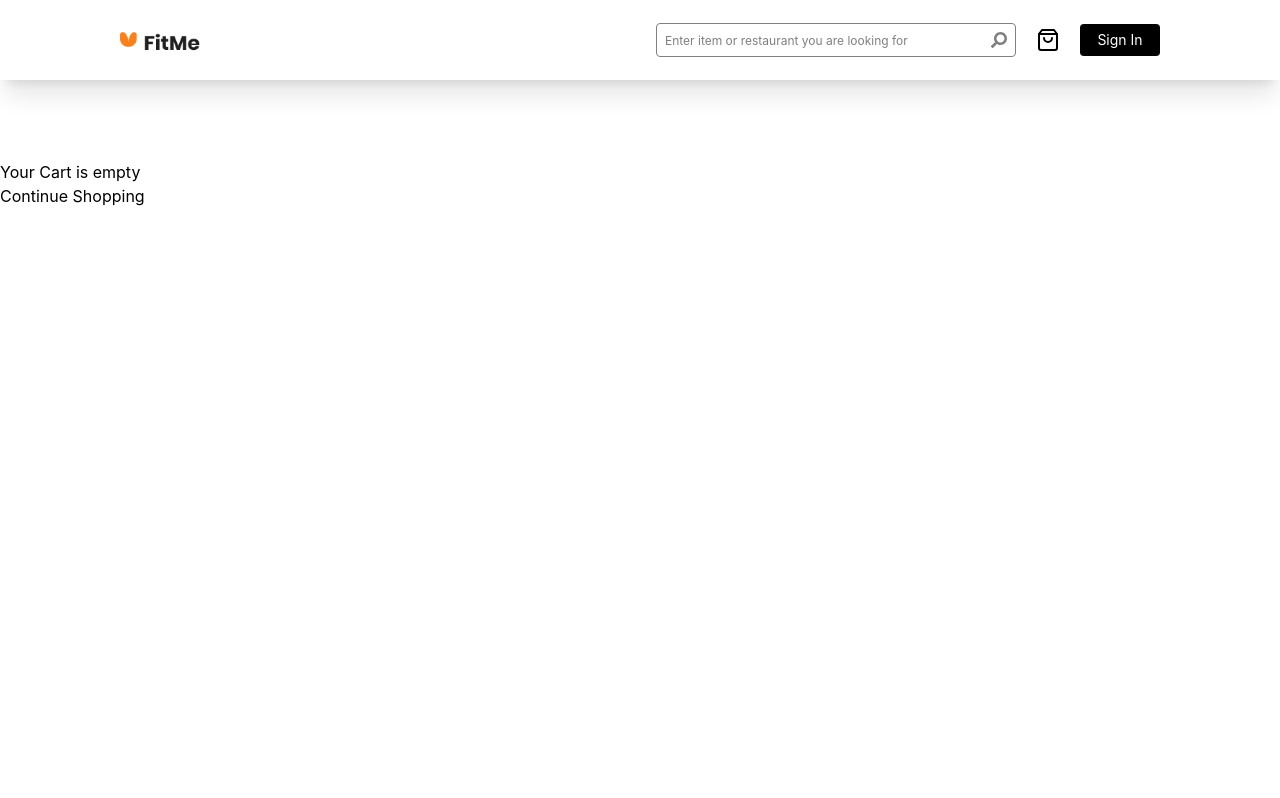
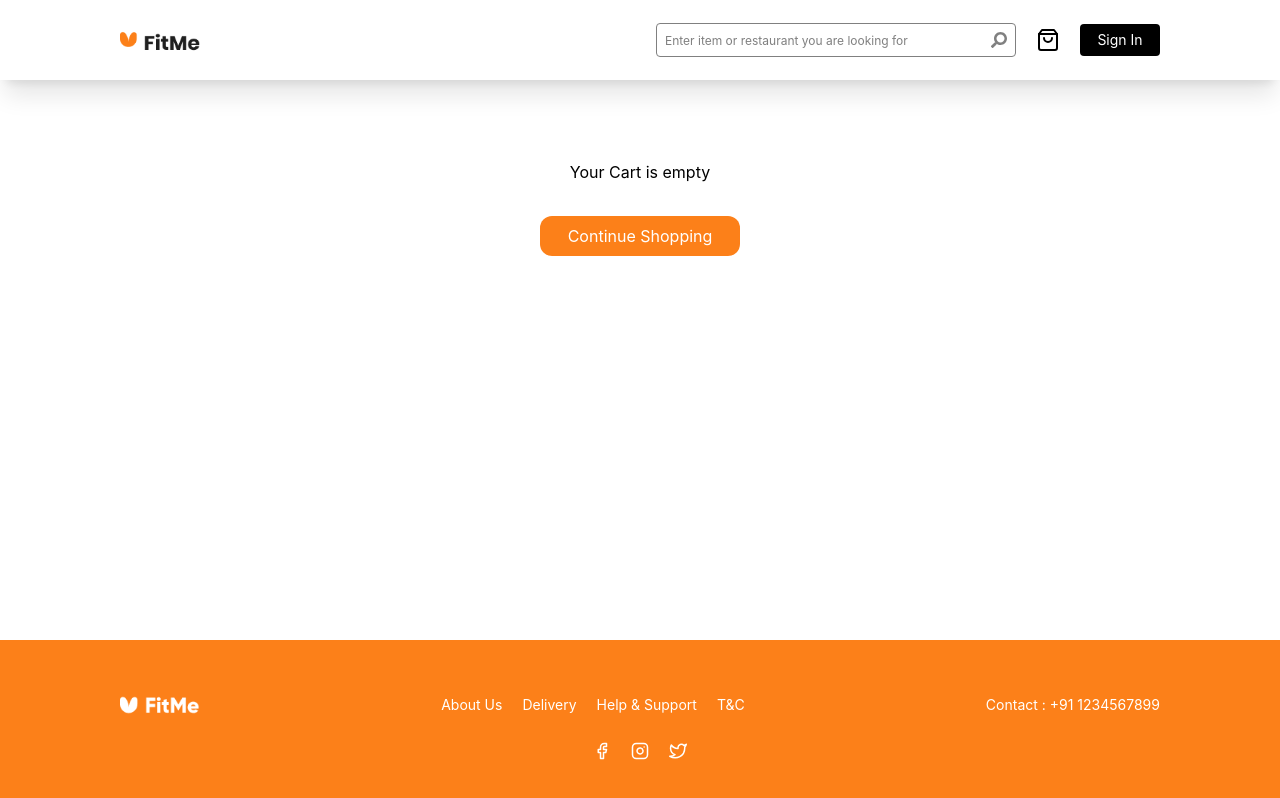
Before and after one commit to joewee-x/FitMe, a React (Vite) app: page /Cart in a window 1280 px wide. Built offline with nearby package versions, Linux system fonts and the light colour scheme.

Commit message:
feat: cart functionaliry

```diff
--- a/src/App.jsx
+++ b/src/App.jsx
@@ -1,5 +1,6 @@
 import { BrowserRouter, Routes, Route, Link } from 'react-router-dom'
 import Nav from './Components/Nav'
+import Footer from './Components/Footer'
 import Home from './Pages/Home';
 import Cart from './Pages/Cart';
 import './App.css'
@@ -23,18 +24,49 @@ function App() {
   }
 
   // cart count
-  const cartCount = cart.reduce((total, item) => total + item.quantity, 0)
+  const cartCount = cart.reduce((total, item) => total + item.quantity, 0);
+
+  //increase quantit function
+  const increaseQuantity = (id) => {
+    setCart(cart =>
+      cart.map(meal =>
+        meal.id === id ? {...meal, quantity : meal.quantity + 1} : meal
+      )
+    )
+  };
+
+  const decreaseQuantity = (id) => {
+    setCart(cart => cart.map(meal => meal.id === id ? {...meal, quantity : meal.quantity -1} : meal)
+            .filter(meal => meal.quantity > 0))
+  }
+
+  // remove meal in cart
+  const removeMeal = (id)=> {
+    setCart(cart => cart.filter(meal => meal.id !== id))
+  }
+
 
   return (
     <>
       <BrowserRouter>
+        <div className="min-h-screen flex flex-col">
         <Nav cartCount = {cartCount} />
-        <Routes>
-          <Route path='/' element = {<Home />}/>
-          <Route path='/meal/:id' element = {<MealDetails addToCart = {addToCart} />} />
-          <Route path='/Cart' element = {<Cart
-            cart  = {cart} />}/>
-        </Routes>
+
+        <main className='flex-1'>
+          <Routes>
+            <Route path='/' element = {<Home />}/>
+            <Route path='/meal/:id' element = {<MealDetails addToCart = {addToCart} />} />
+            <Route path='/Cart' element = {<Cart
+              cart  = {cart}
+              increaseQuantity ={increaseQuantity}
+              decreaseQuantity = {decreaseQuantity}
+              removeMeal = {removeMeal}
+
+              />}/>
+          </Routes>
+        </main>
+        <Footer />
+        </div>
 
       </BrowserRouter>
 
--- a/src/Pages/Cart.jsx
+++ b/src/Pages/Cart.jsx
@@ -1,29 +1,31 @@
+import { FaMinus, FaPlus } from "react-icons/fa"
 import { useNavigate } from "react-router-dom"
 
-const Cart = ({cart}) => {
+const Cart = ({cart, increaseQuantity, decreaseQuantity, removeMeal}) => {
+  const navigate = useNavigate();
 
   return (
     <div className="mt-40">
 
       {cart.length === 0 ? (
-        <div>
-          <p>Your Cart is empty</p>
-          <button>Continue Shopping</button>
+        <div className="text-center">
+          <p className="my-8">Your Cart is empty</p>
+          <button className="bg-[#FC8019] text-white w-50 h-10 rounded-xl" onClick={()=>navigate('/')}>Continue Shopping</button>
         </div>
       ) : (
-        <div className="flex justify-between mx-30">
+        <div className="flex justify-between items-start mx-30">
           <div className="">
-            <p>Reccommmended</p>
-            <p className="">Breakfast Box</p>
-            <p>Lunch Box</p>
-            <p>Combo Box</p>
-            <p>Briyanni Box</p>
+            <p className="hover:text-[#FC8019]">Reccommmended</p>
+            <p className="py-4 hover:text-[#FC8019]">Breakfast Box</p>
+            <p className="hover:text-[#FC8019]">Lunch Box</p>
+            <p className="py-4 hover:text-[#FC8019]">Combo Box</p>
+            <p className="hover:text-[#FC8019]">Briyanni Box</p>
           </div>
           <div className="flex gap-10">
             <div>
               <p>{cart[0].name}</p>
               <p className="py-3">₹ {cart[0].caloriesPerServing}</p>
-              <p className="w-100 text-[12px]">
+              <p className="w-80 text-[12px]">
                 Brunch: One meal to rule them all! Grab thisr combo with of 2 veg wraps, Aloo Paratha (2 pcs), chole and Curd lunchbox and 2 choco lava cakes. This is just bliss on a plate!
               </p>
             </div>
@@ -38,15 +40,25 @@ const Cart = ({cart}) => {
             <p>{cart.length} items</p>
           </div>
           {cart.map(meal => (
-            <div key={meal.id}>
-              <div>
+            <div key={meal.id} className="grid grid-cols-2 items-center my-3">
+              <div className="text-sm ">
+                <p>From <span className="text-[#FC8019]">{meal.mealType}</span></p>
                 <p>{meal.name}</p>
                 <p>₹ {meal.caloriesPerServing}</p>
-
+              </div>
+              <div className="text-[12px] flex justify-end gap-2 font-thin">
+                <button onClick={()=> decreaseQuantity(meal.id)}><FaMinus /></button>
+                <span>{meal.quantity}</span>
+                <button onClick={()=>increaseQuantity(meal.id)}><FaPlus /></button>
               </div>
 
             </div>
           ))}
+          <div className="text-sm my-5">
+            <p>Sub Total : ₹ {cart.reduce((total, meal) => total + meal.caloriesPerServing * meal.quantity, 0)}</p>
+            <p className="text-[11px]">extra charges may apply</p>
+          </div>
+          <button className="bg-[#FC8019] text-white w-full h-10 rounded-xl">Checkout</button>
           </div>
 
         </div>
--- a/src/Pages/Home.jsx
+++ b/src/Pages/Home.jsx
@@ -4,7 +4,6 @@ import MealsList from '../Components/MealsList'
 import RestaurantSearch from '../Components/RestaurantSearch'
 import WhatsOnYourMind from '../Components/WhatsOnYourMind'
 import PersonalisedReccommendations from '../Components/PersonalisedReccommendations'
-import Footer from '../Components/Footer'
 
 const Home = () => {
 
@@ -30,7 +29,6 @@ const Home = () => {
       <RestaurantSearch />
       <WhatsOnYourMind meals = {meals} />
       <PersonalisedReccommendations meals ={meals} />
-      <Footer />
     </div>
   )
 }
```
